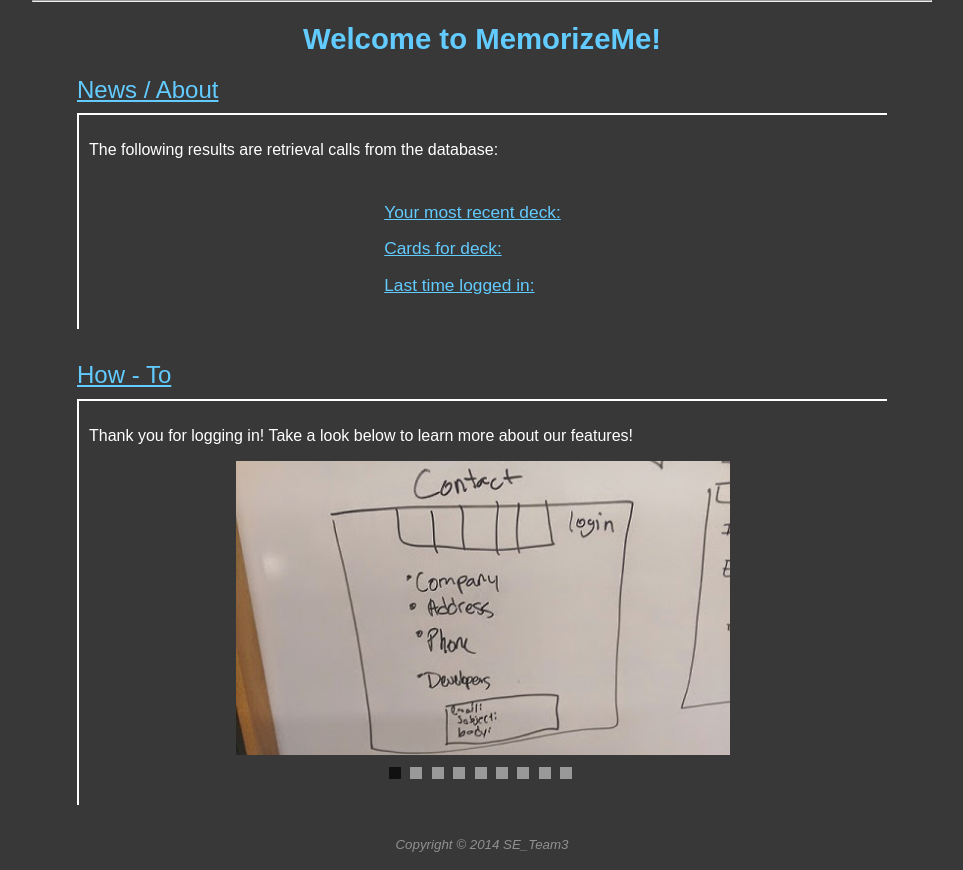
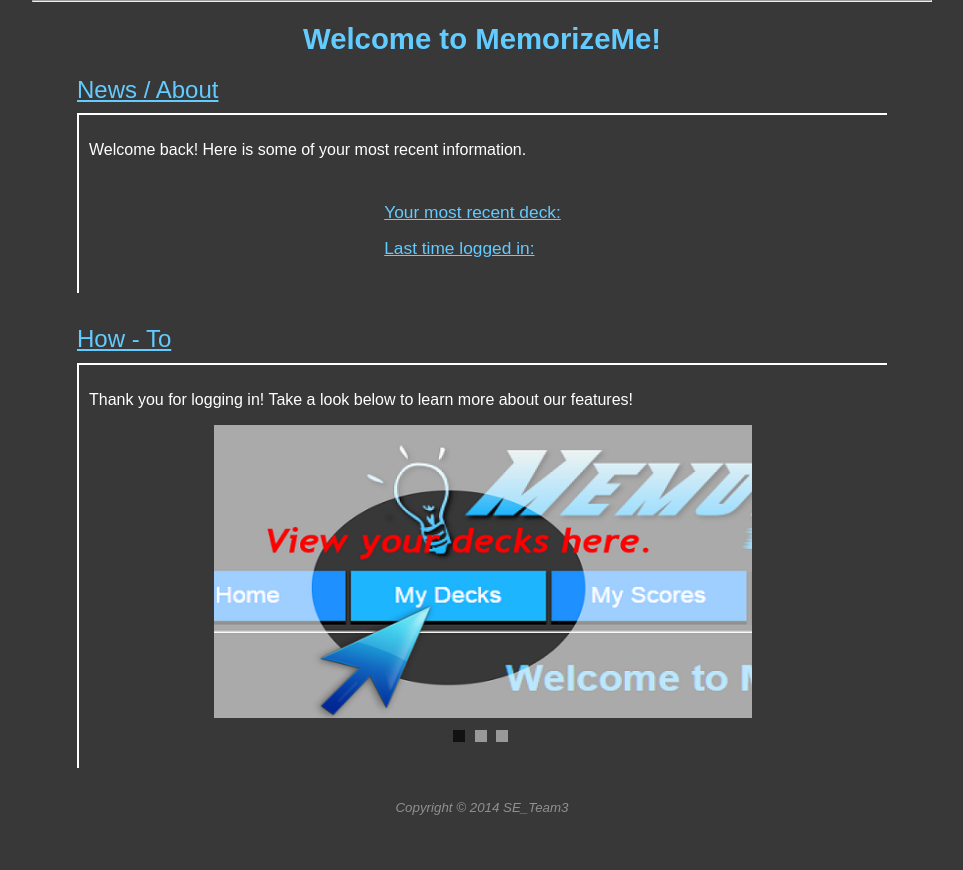
Before and after one commit to latreides/SE_Team3, a Django app: template flashcards/templates/landing_page.html in a window 1280 px wide. Shown: the part 165-1035 px from the top of the page, without its empty margins (158-1121 px from the left). After the commit the page ends 980 px from the top, so only its background shows below. Run offline with Django 3.2, Linux system fonts and the light colour scheme; the template is opened without the code that fills it, so the values that code supplies are empty.

Commit message:
changed the images to the carousel so they make sense. changed the information on the news/about

```diff
--- a/flashcards/templates/landing_page.html
+++ b/flashcards/templates/landing_page.html
@@ -11,15 +11,11 @@
 
 <div class="section">
     <p>
-        The following results are retrieval calls from the database: <br><br>
+        Welcome back! Here is some of your most recent information. <br><br>
         <table>
             <tr>
                 <td><h3>Your most recent deck:</h3></td>
                 <td>{{ most_recent_deck }}</td>
-            </tr>
-            <tr>
-                <td><h3>Cards for deck:</h3></td>
-                <td> {{ cards_for_deck }} </td>
             </tr>
             <tr>
                 <td><h3>Last time logged in:</h3></td>
@@ -47,7 +43,7 @@
         <div class="image">
             <img src="{% static 'img/3.jpg' %}" alt="My image" />
         </div>
-        <div class="image">
+        <!--<div class="image">
             <img src="{% static 'img/4.jpg' %}" alt="My image" />
         </div>
         <div class="image">
@@ -64,7 +60,7 @@
         </div>
         <div class="image">
             <img src="{% static 'img/9.jpg' %}" alt="My image" />
-        </div>
+        </div>-->
     </div>
 </div>
 {% endspaceless %}
@@ -73,12 +69,12 @@
     <a class="button active" rel="1"></a>
     <a class="button" rel="2"></a>
     <a class="button" rel="3"></a>
-    <a class="button" rel="4"></a>
+    <!--<a class="button" rel="4"></a>
     <a class="button" rel="5"></a>
     <a class="button" rel="6"></a>
     <a class="button" rel="7"></a>
     <a class="button" rel="8"></a>
-    <a class="button" rel="9"></a>
+    <a class="button" rel="9"></a>-->
 </div>
 
 <div class="clear"></div>
```
Also changed, not shown: flashcards/static/img/1.jpg, flashcards/static/img/2.jpg, flashcards/static/img/3.jpg.
